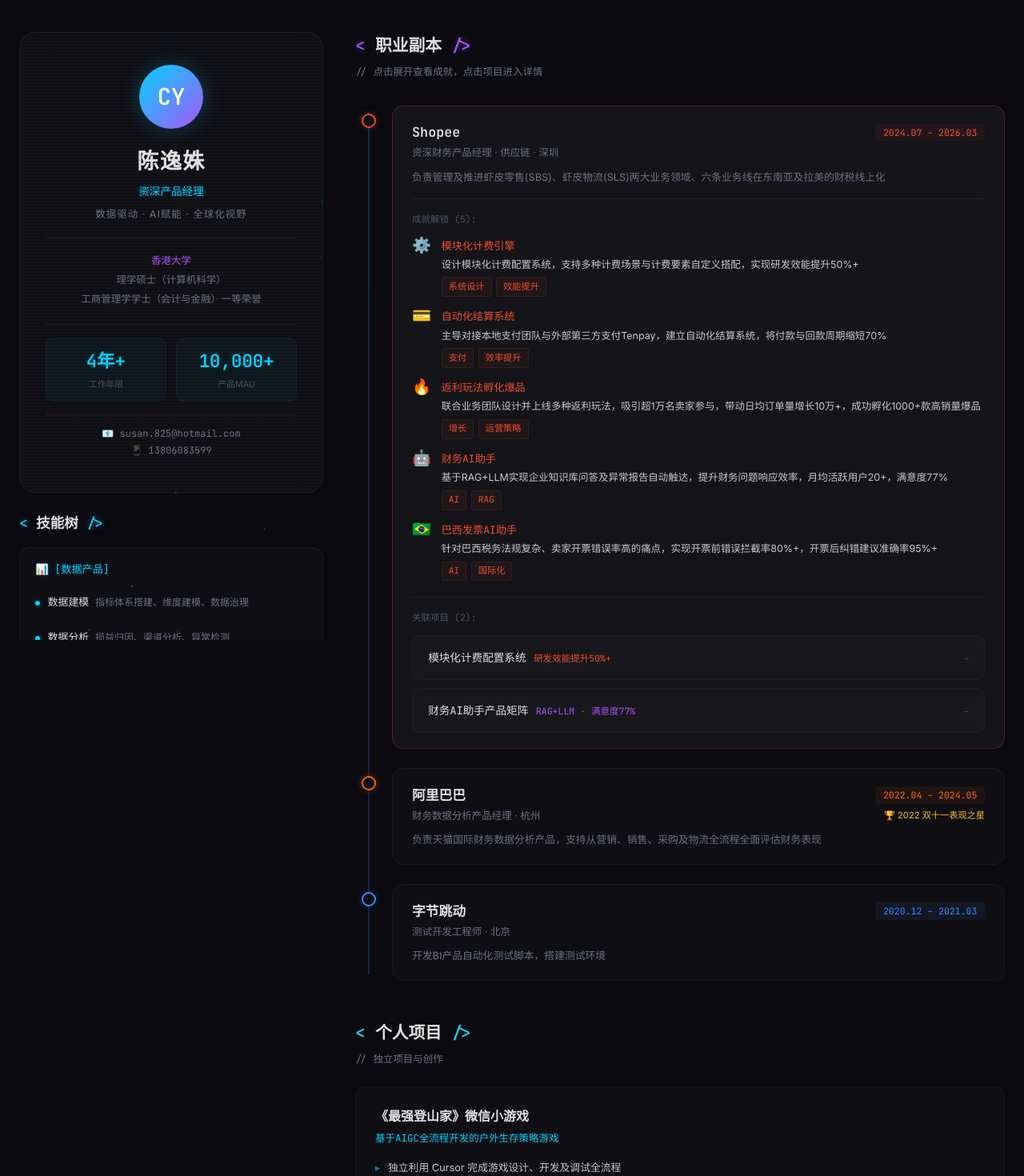
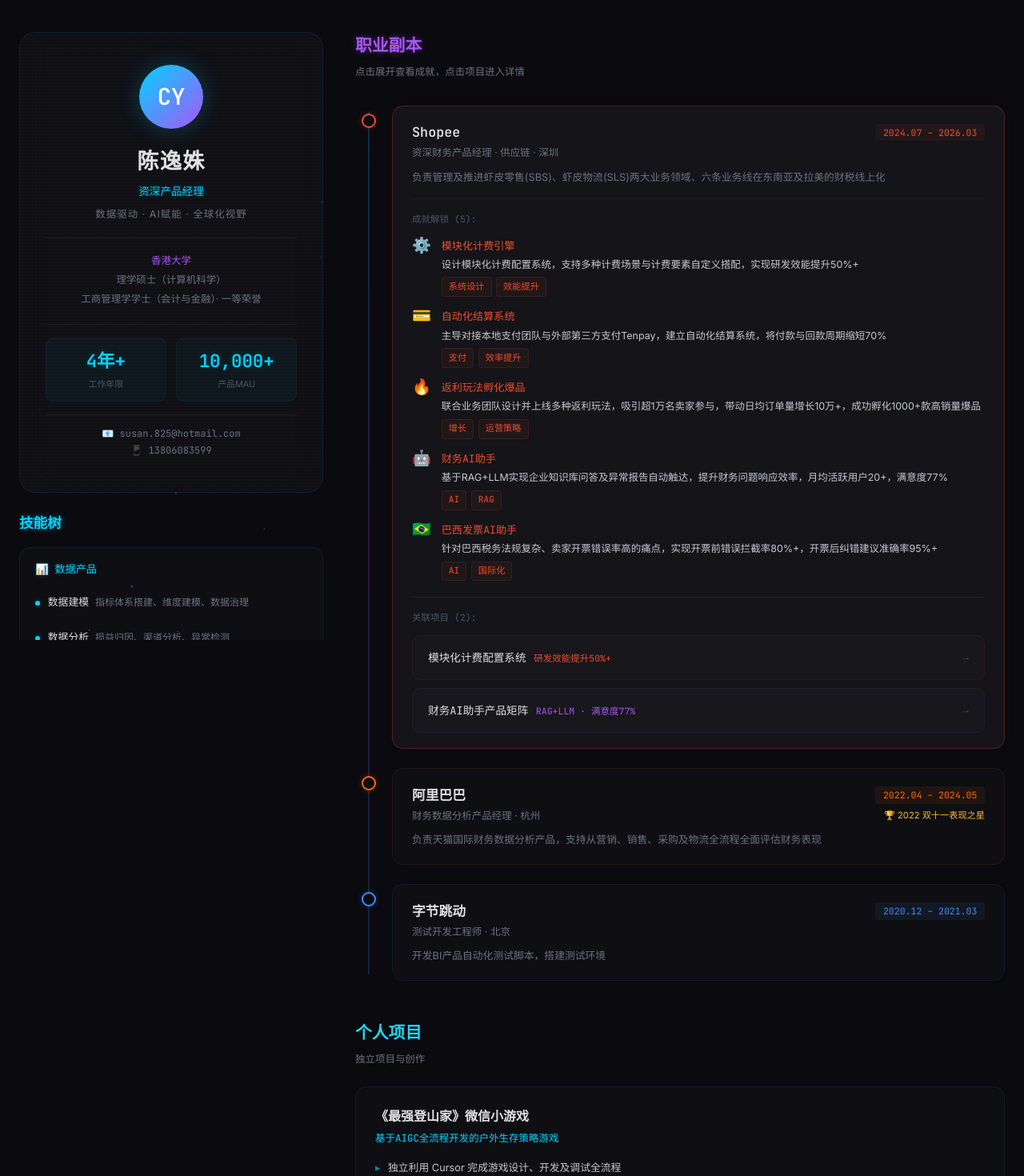
Before and after one commit to Tan-Susan/yishu, a React (Vite) app: page / in a window 1280 px wide. Shown: the top 1470 px of the page at 80% size. Built offline with nearby package versions, Linux system fonts and the light colour scheme.

Commit message:
Update App.jsx

```diff
--- a/src/App.jsx
+++ b/src/App.jsx
@@ -148,7 +148,7 @@
       <h2 style={{
         fontFamily: "var(--font-mono)", fontSize: "1.1rem", color: "var(--text-bright)",
         marginBottom: "1rem",
-      }}><span className="neon-cyan">{"<"}</span> 技能树 <span className="neon-cyan">{"/>"}</span></h2>
+      }}><span className="neon-cyan">技能树</span></h2>
 
       <div style={{ display: "flex", flexDirection: "column", gap: "0.8rem" }}>
         {skillsData.branches.map((branch) => (
@@ -159,7 +159,7 @@
             <div style={{
               fontFamily: "var(--font-mono)", fontSize: "0.82rem", color: branch.color,
               marginBottom: "0.7rem", textShadow: `0 0 6px ${branch.color}33`,
-            }}>{branch.icon} [{branch.name}]</div>
+            }}>{branch.icon} {branch.name}</div>
 
             <div style={{ display: "flex", flexDirection: "column", gap: "0.5rem" }}>
               {branch.skills.map((skill) => (
@@ -331,8 +331,8 @@
         background: "rgba(255,255,255,0.02)", borderRadius: "14px",
         border: "1px solid var(--border)", padding: "1.5rem 2rem", marginBottom: "1.5rem",
       }}>
-        <div style={{ fontSize: "0.72rem", color: "var(--text-faint)", fontFamily: "var(--font-mono)", marginBottom: "0.8rem" }}>
-          // 项目概述
+        <div style={{ fontSize: "0.72rem", color: "var(--text-faint)", marginBottom: "0.8rem", fontFamily: "var(--font-mono)" }}>
+          项目概述
         </div>
         <div style={{ fontSize: "0.85rem", color: "var(--text)", lineHeight: 1.8 }}>
           {project.description}
@@ -345,8 +345,8 @@
         border: "1px solid var(--border)", padding: "1.5rem 2rem",
         minHeight: "200px",
       }}>
-        <div style={{ fontSize: "0.72rem", color: "var(--text-faint)", fontFamily: "var(--font-mono)", marginBottom: "0.8rem" }}>
-          // 详细设计
+        <div style={{ fontSize: "0.72rem", color: "var(--text-faint)", marginBottom: "0.8rem", fontFamily: "var(--font-mono)" }}>
+          详细设计
         </div>
         {project.detail ? (
           <div style={{
@@ -379,9 +379,9 @@
       <h2 style={{
         fontFamily: "var(--font-mono)", fontSize: "1.3rem", color: "var(--text-bright)",
         marginBottom: "0.4rem",
-      }}><span className="neon-purple">{"<"}</span> 职业副本 <span className="neon-purple">{"/>"}</span></h2>
-      <p style={{ color: "var(--text-dim)", fontSize: "0.78rem", fontFamily: "var(--font-mono)", marginBottom: "2rem" }}>
-        // 点击展开查看成就，点击项目进入详情
+      }}><span className="neon-purple">职业副本</span></h2>
+      <p style={{ color: "var(--text-dim)", fontSize: "0.78rem", marginBottom: "2rem" }}>
+        点击展开查看成就，点击项目进入详情
       </p>
       <ExperienceList expanded={expanded} setExpanded={setExpanded} onProjectClick={onProjectClick} />
     </section>
@@ -398,9 +398,9 @@
       <h2 style={{
         fontFamily: "var(--font-mono)", fontSize: "1.3rem", color: "var(--text-bright)",
         marginBottom: "0.4rem",
-      }}><span style={{ color: "var(--teal)" }}>{"<"}</span> 个人项目 <span style={{ color: "var(--teal)" }}>{"/>"}</span></h2>
-      <p style={{ color: "var(--text-dim)", fontSize: "0.78rem", fontFamily: "var(--font-mono)", marginBottom: "1.5rem" }}>
-        // 独立项目与创作
+      }}><span style={{ color: "var(--teal)" }}>个人项目</span></h2>
+      <p style={{ color: "var(--text-dim)", fontSize: "0.78rem", marginBottom: "1.5rem" }}>
+        独立项目与创作
       </p>
 
       {projects.map((proj, i) => (
@@ -534,7 +534,7 @@
             color: "var(--text-faint)", fontSize: "0.68rem", fontFamily: "var(--font-mono)",
             borderTop: "1px solid var(--border)",
           }}>
-            {"<"} Built with React + Vite {" | "} Deployed on GitHub Pages {"/>"}
+            Built with React + Vite · Deployed on GitHub Pages
           </footer>
         </main>
       </div>
```
